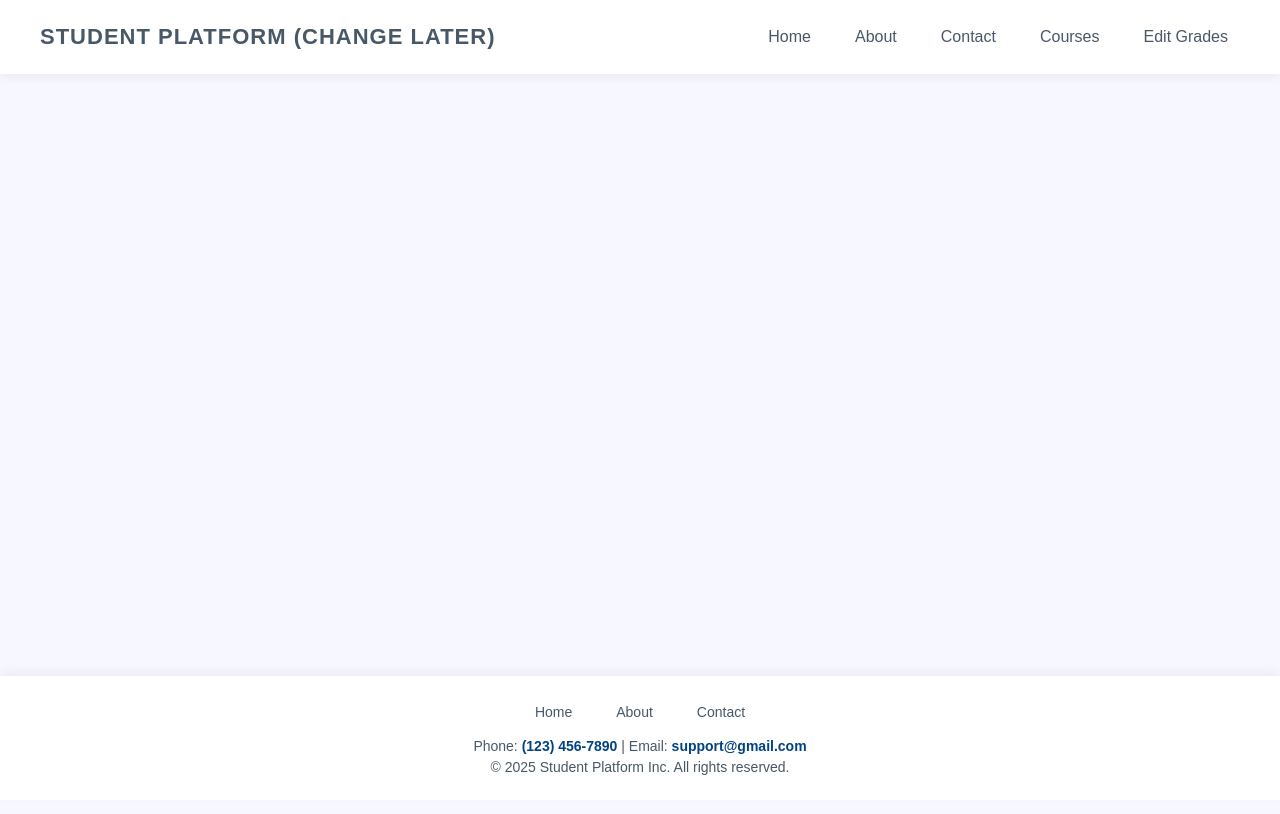
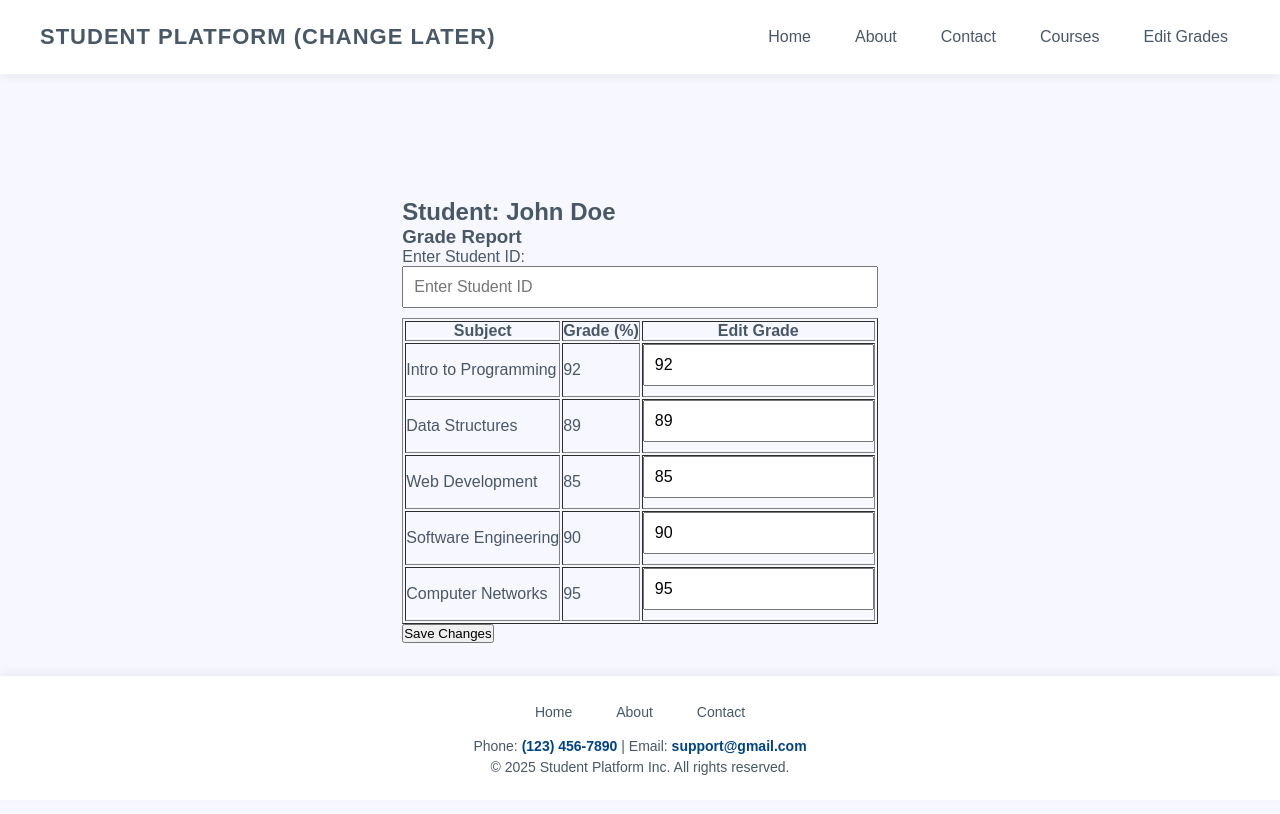
Before and after one commit to ryaneveson/310_Project, a React (Create React App) app in the folder student-records-app/: page /editGrades in a window 1280 px wide. Shown: the top 814 px of the page. Built offline with nearby package versions, Linux system fonts and the light colour scheme.

Commit message:
editGrades UI, header footer implemented. Still need to connect to database

```diff
--- a/student-records-app/src/App.js
+++ b/student-records-app/src/App.js
@@ -2,6 +2,7 @@ import { BrowserRouter as Router, Route, Routes, Link } from "react-router-dom";
 import Login from "./Login";
 import Dashboard from "./Dashboard";
 import Courses from "./Courses"; // Import Courses page
+import EditGrades from './editGrades';
 import CreateUser from "./createUser";
 
 
@@ -12,6 +13,7 @@ function App() {
         <Route path="/" element={<Login />} />
         <Route path="/dashboard" element={<Dashboard />} />
         <Route path="/courses" element={<Courses />} /> {/* Courses Route */}
+        <Route path="/editGrades" element={<EditGrades />} />
       </Routes>
     </Router>
   );
--- a/student-records-app/src/editGrades.js
+++ b/student-records-app/src/editGrades.js
@@ -1,23 +1,78 @@
-import React, { useState, useEffect } from "react";
-import ReactDOM from 'react-dom/client';
-import HeaderLoader from './Header';
-import FooterLoader from './Footer';
+import React, { useState } from "react";
+import ReactDOM from "react-dom/client";
+import HeaderLoader from "./Header";
+import FooterLoader from "./Footer";
 
+
+//function called when "Save Changes: button is clicked, returns"
 function EditGrades() {
-  const [editGrades, setEditGrades] = useState("");
+    // State to store grades
+    //later these will come from database
+    const [grades, setGrades] = useState({
+      "Intro to Programming": 92,
+      "Data Structures": 89,
+      "Web Development": 85,
+      "Software Engineering": 90,
+      "Computer Networks": 95,
+    });
 
-  useEffect(() => {
-    fetch("/editGrades.html")
-      .then(response => response.text())
-      .then(data => setEditGrades(data))
-      .catch(error => console.error("Error loading editGrades:", error));
-  }, []);
+    // Function to handle input changes
+    //updates new grade value for a class while preserving the previous data
+    function handleInputChange(subject, value) {
+      setGrades((prevGrades) => ({
+        ...prevGrades,
+        [subject]: Number(value),
+      }));
+    }
 
-  return <div dangerouslySetInnerHTML={{ __html: editGrades }} />;
-}
+    // Function to save updated grades
+    function saveGrades() {
+      console.log("Updated Grades:", grades);
+      alert("Grades saved successfully!\n");
+    }
+
+    return (
+      <div>
+        <h2>Student: John Doe</h2>
+        <h3>Grade Report</h3>
+
+
+    <label for="student-id">Enter Student ID:</label>
+    <input type="text" id="student-id" placeholder="Enter Student ID"></input>
+
+        <table border="1">
+          <thead>
+            <tr>
+              <th>Subject</th>
+              <th>Grade (%)</th>
+              <th>Edit Grade</th>
+            </tr>
+          </thead>
+          <tbody>
+            {Object.entries(grades).map(([subject, grade]) => (
+              <tr key={subject}>
+                <td>{subject}</td>
+                <td>{grade}</td>
+                <td>
+                  <input
+                    type="number"
+                    className="grade-input"
+                    value={grade}
+                    onChange={(e) => handleInputChange(subject, e.target.value)}
+                  />
+                </td>
+              </tr>
+            ))}
+          </tbody>
+        </table>
+
+        <button onClick={saveGrades}>Save Changes</button>
+      </div>
+    );
+  }
 
 // Render the EditGrades component inside the #edit-grades div
-const editGradesElement = document.getElementById('edit-grades');
+const editGradesElement = document.getElementById("edit-grades");
 if (editGradesElement) {
   const editGradesRoot = ReactDOM.createRoot(editGradesElement);
   editGradesRoot.render(
@@ -28,7 +83,7 @@ if (editGradesElement) {
 }
 
 // Render the header inside the #header div
-const headerElement = document.getElementById('header');
+const headerElement = document.getElementById("header");
 if (headerElement) {
   const headerRoot = ReactDOM.createRoot(headerElement);
   headerRoot.render(
@@ -39,7 +94,7 @@ if (headerElement) {
 }
 
 // Render the footer inside the #footer div
-const footerElement = document.getElementById('footer');
+const footerElement = document.getElementById("footer");
 if (footerElement) {
   const footerRoot = ReactDOM.createRoot(footerElement);
   footerRoot.render(
@@ -49,17 +104,4 @@ if (footerElement) {
   );
 }
 
-function saveGrades() {
-    const inputs = document.querySelectorAll('.grade-input');
-    let updatedGrades = {};
-
-    inputs.forEach((input, index) => {
-        let subject = document.querySelectorAll("td:first-child")[index].innerText;
-        updatedGrades[subject] = input.value;
-    });
-
-    alert("Updated Grades: " + JSON.stringify(updatedGrades, null, 2));
-    console.log(updatedGrades); // For debugging
-}
-
 export default EditGrades;
```
Also changed, not shown: student-records-app/public/editGrades.html (+36 -63 lines).
